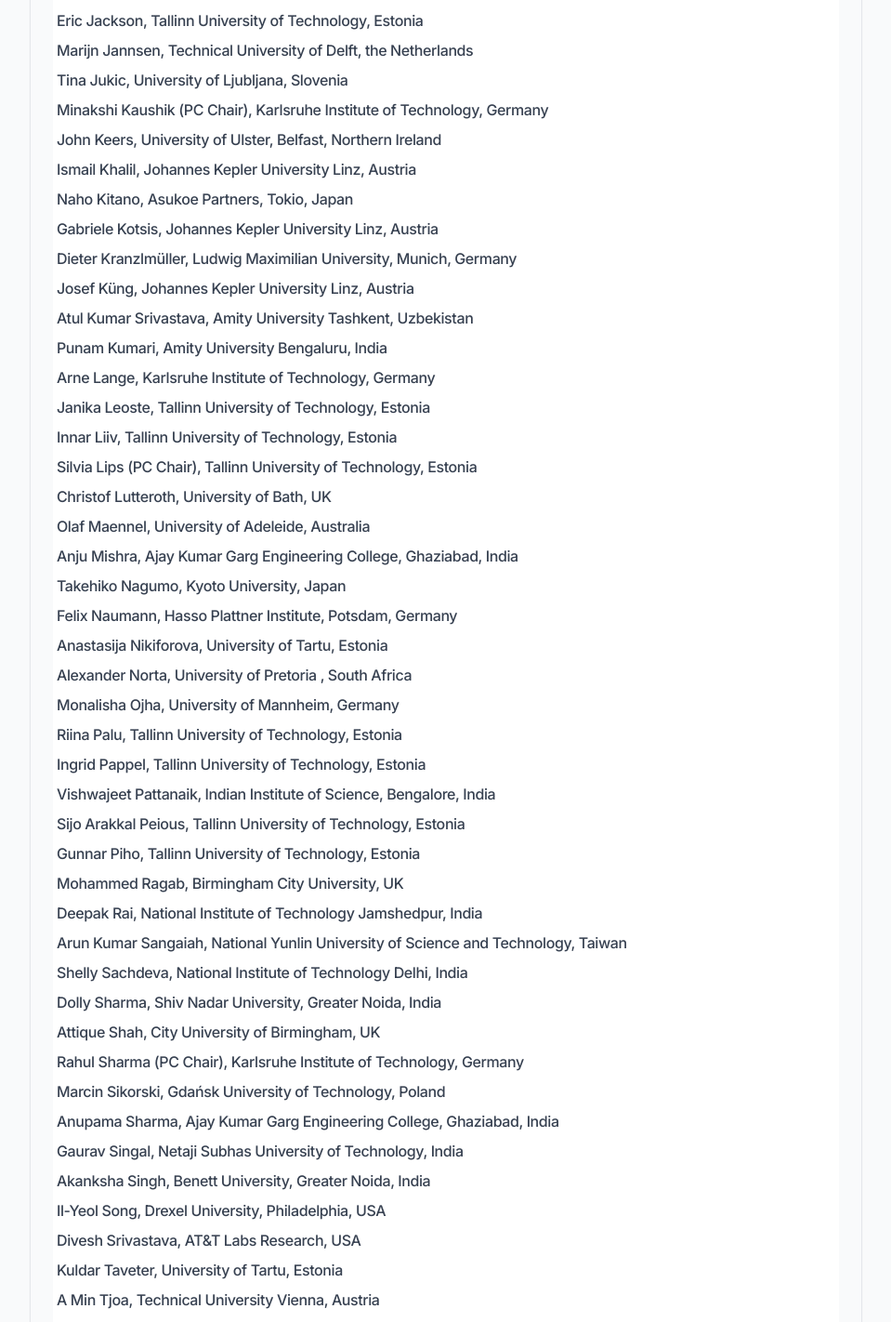
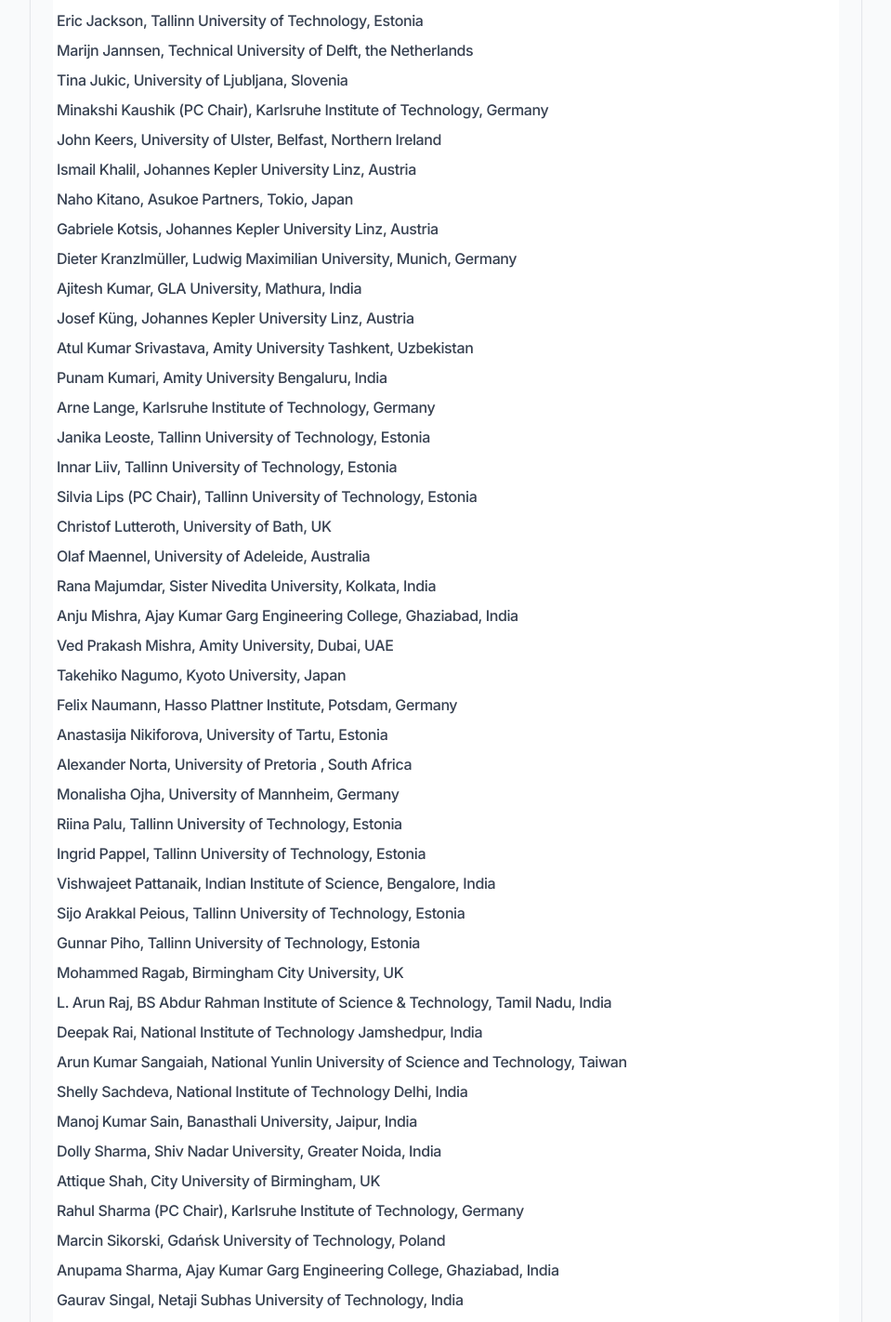
Before and after one commit to Pranay623/NGISE-2026, a React (Vite) app: page /committee/programme-committee in a window 1280 px wide. Shown: the part 1351-2773 px from the top of the page at 93% size, without its empty margins (160-1119 px from the left). Built offline with nearby package versions, Linux system fonts and the light colour scheme.

Commit message:
Update TechnicalOrgannizers.tsx

```diff
--- a/src/pages/TechnicalOrgannizers.tsx
+++ b/src/pages/TechnicalOrgannizers.tsx
@@ -40,6 +40,7 @@
         "Naho Kitano, Asukoe Partners, Tokio, Japan",
         "Gabriele Kotsis, Johannes Kepler University Linz, Austria",
         "Dieter Kranzlmüller, Ludwig Maximilian University, Munich, Germany",
+        "Ajitesh Kumar, GLA University, Mathura, India",
         "Josef Küng, Johannes Kepler University Linz, Austria",
         "Atul  Kumar Srivastava, Amity University Tashkent, Uzbekistan",
         "Punam  Kumari, Amity University Bengaluru, India",
@@ -49,7 +50,9 @@
         "Silvia Lips (PC Chair), Tallinn University of Technology, Estonia",
         "Christof Lutteroth, University of Bath, UK",
         "Olaf Maennel, University of Adeleide, Australia",
+        "Rana Majumdar, Sister Nivedita University, Kolkata, India",
         "Anju Mishra, Ajay Kumar Garg Engineering College, Ghaziabad, India",
+        "Ved Prakash Mishra, Amity University, Dubai, UAE",
         "Takehiko Nagumo, Kyoto University, Japan",
         "Felix Naumann, Hasso Plattner Institute, Potsdam, Germany",
         "Anastasija Nikiforova, University of Tartu, Estonia",
@@ -61,9 +64,11 @@
         "Sijo Arakkal Peious, Tallinn University of Technology, Estonia",
         "Gunnar Piho, Tallinn University of Technology, Estonia",
         "Mohammed Ragab, Birmingham City University, UK",
+        "L. Arun Raj, BS Abdur Rahman Institute of Science & Technology, Tamil Nadu, India",
         "Deepak Rai, National Institute of Technology Jamshedpur, India",
         "Arun Kumar Sangaiah, National Yunlin University of Science and Technology, Taiwan",
         "Shelly Sachdeva, National Institute of Technology Delhi, India",
+        "Manoj  Kumar Sain, Banasthali University, Jaipur, India",
         "Dolly Sharma, Shiv Nadar University, Greater Noida, India",
         "Attique Shah, City University of Birmingham, UK",
         "Rahul Sharma (PC Chair), Karlsruhe Institute of Technology, Germany",
```
